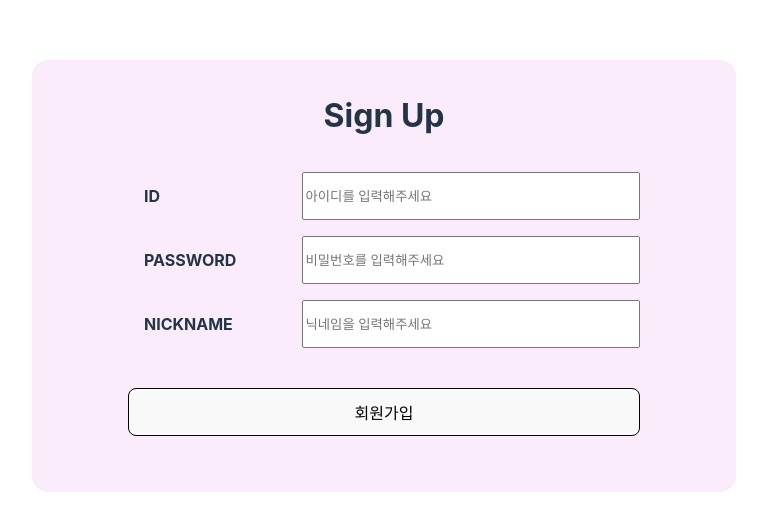
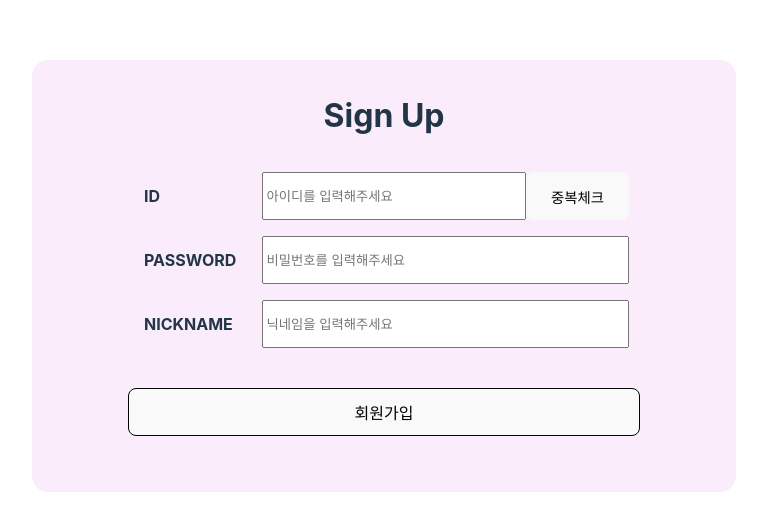
Before and after one commit to DO-SOPT-WEB/DahyunMoon, a React (Vite) app in the folder 4주차/login-signup/: page /sign-up in a window 1280 px wide. Shown: the part 124-654 px from the top of the page, without its empty margins (256-1023 px from the left). Built offline with nearby package versions, Linux system fonts and the light colour scheme.

Commit message:
feat: ID 중복체크 api 연동

```diff
--- a/4주차/login-signup/src/Signup.jsx
+++ b/4주차/login-signup/src/Signup.jsx
@@ -7,6 +7,8 @@ export default function SignUp() {
   const [username, setUsername] = useState("");
   const [password, setPassword] = useState("");
   const [nickname, setNickname] = useState("");
+
+  const [isExist, setIsExist] = useState(false);
 
   const handleUsername = (e) => {
     setUsername(e.target.value);
@@ -32,18 +34,34 @@ export default function SignUp() {
         console.log("An error occurred:", error.response);
       });
   };
+
+  const handleIdisExist = () => {
+    axios
+      .get(import.meta.env.VITE_BASE_URL + "/api/v1/members/check", {
+        params: { username: username },
+      })
+      .then((response) => {
+        setIsExist(response.data.isExist);
+      })
+      .catch((error) => {
+        console.log(error);
+      });
+  };
   return (
     <MainBox>
       <Header>Sign Up</Header>
       <Sections>
         <Section>
           <SectionTitle>ID</SectionTitle>
-          <SectionInput
+          <SectionInputId
             type="text"
             value={username}
             placeholder="아이디를 입력해주세요"
             onChange={handleUsername}
           />
+          <SectionInputExistButton onClick={() => handleIdisExist()}>
+            중복체크
+          </SectionInputExistButton>
         </Section>
         <Section>
           <SectionTitle>PASSWORD</SectionTitle>
@@ -108,7 +126,7 @@ const Section = styled.section`
 
 const SectionTitle = styled.div`
   font-weight: bold;
-  width: 30%;
+  width: 20%;
   height: 3rem;
   text-align: left;
   padding: 0 1rem;
@@ -118,6 +136,15 @@ const SectionTitle = styled.div`
 
 const SectionInput = styled.input`
   width: 70%;
+`;
+
+const SectionInputId = styled.input`
+  width: 50%;
+`;
+
+const SectionInputExistButton = styled.button`
+  width: 20%;
+  font-size: 0.9rem;
 `;
 
 const Button = styled.button`
```
